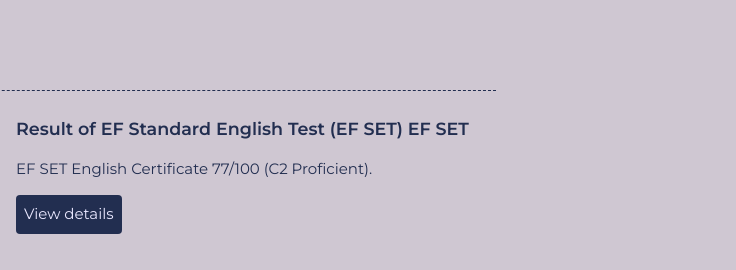
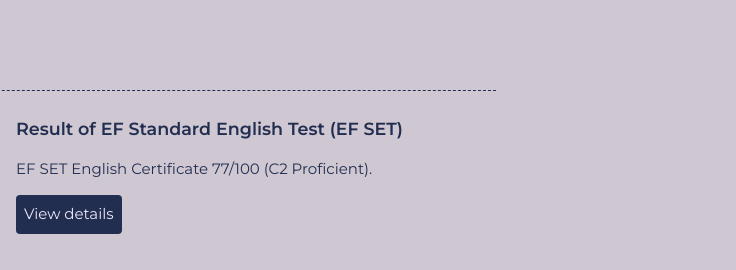
Before and after one commit to Khodyriev/CV-web-site, a plain HTML site: page index.html in a window 1280 px wide. Shown: the part 2381-2651 px from the top of the page, 544-1280 px from the left. Drawn offline with Linux system fonts and the light colour scheme.

Commit message:
some approvements visual done

```diff
--- a/index.html
+++ b/index.html
@@ -209,12 +209,12 @@
               alt="EF SET English Certificate"
             />
             <h3>
-              Result of EF Standard English Test (EF SET)
+              Result of EF Standard English Test
               <a
                 class="inhead"
                 href="https://www.efset.org/"
                 target="_blank"
-                >EF SET</a
+                >(EF SET)</a
               >
             </h3>
             <p>EF SET English Certificate 77/100 (C2 Proficient).</p>
```
